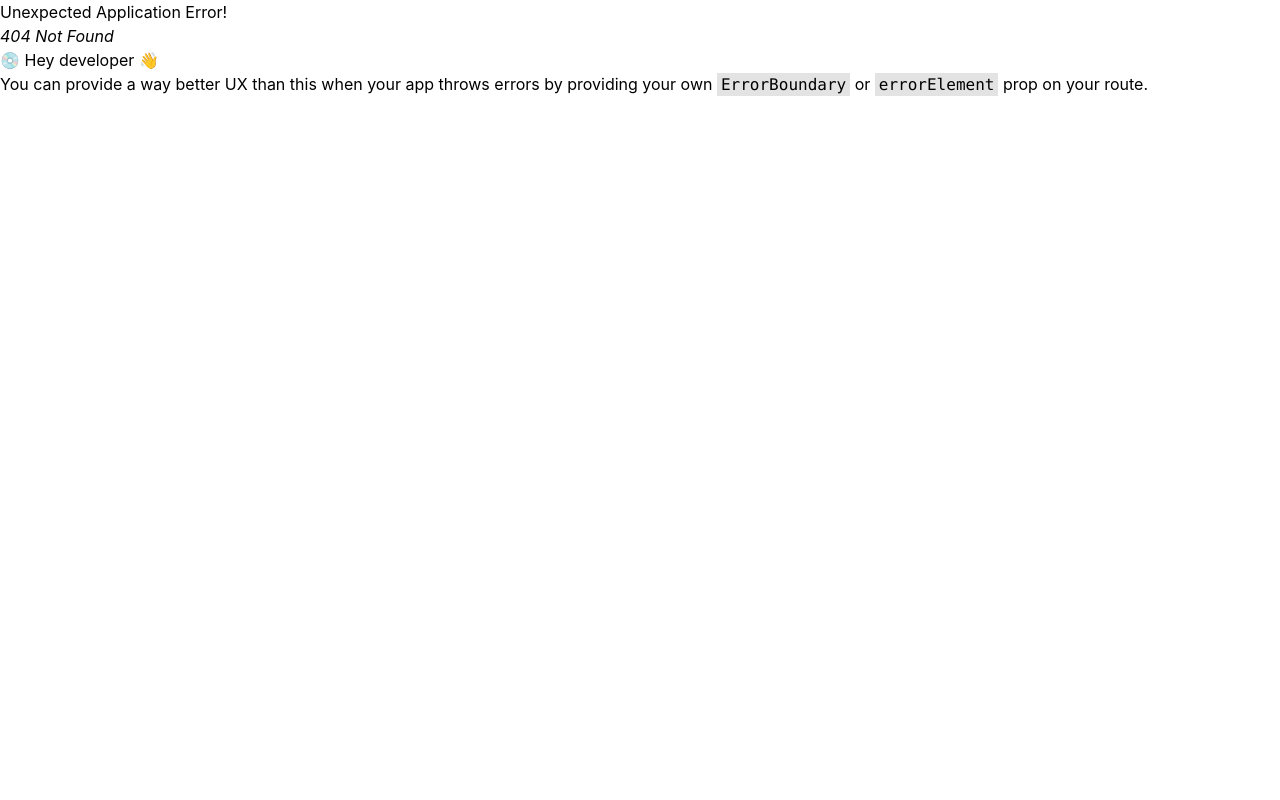
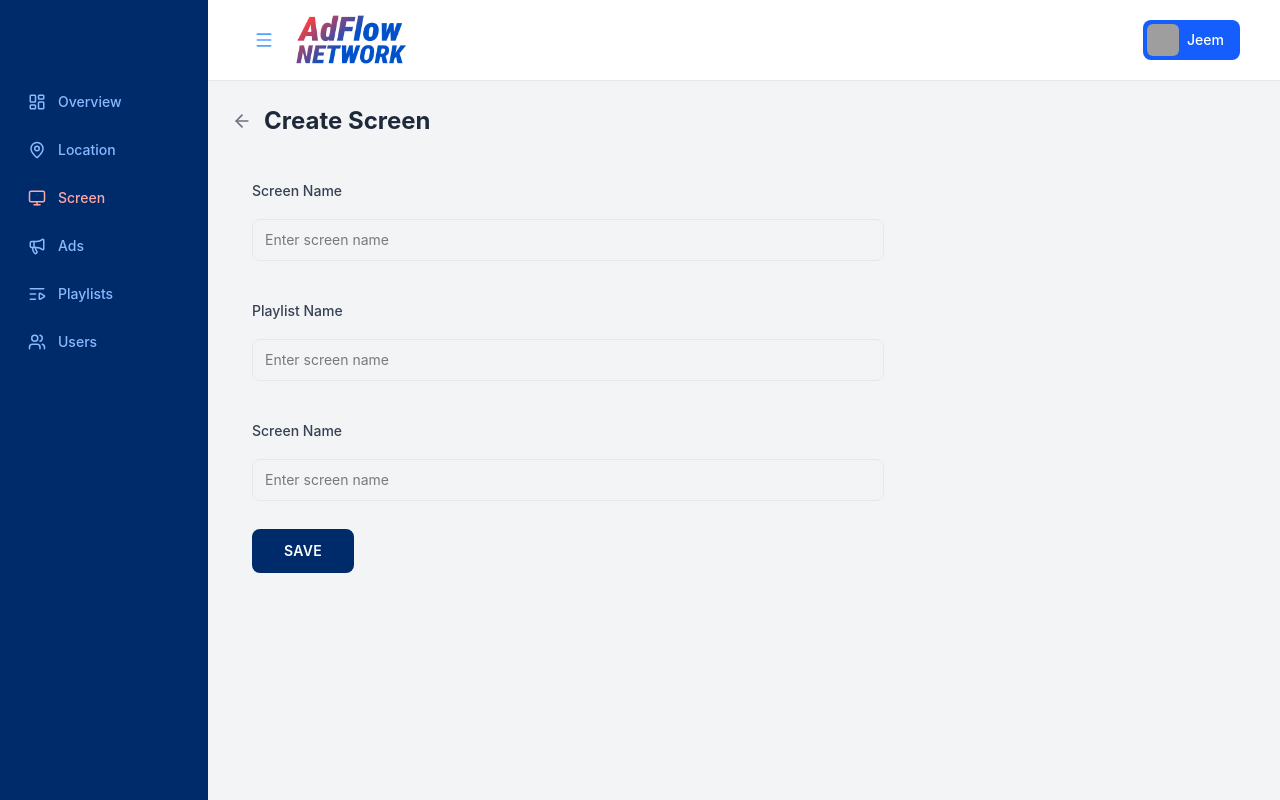
Before and after one commit to bushrajeem/AdFlow-Network-DOOH-Advertising-System, a React (Vite) app: page /admin/screen/create in a window 1280 px wide. Before the commit this address had no page. Built offline with nearby package versions, Linux system fonts and the light colour scheme; grey boxes are pictures that could not be loaded.

Commit message:
refactor: renamed screens/create to screen/create for easy navigation and avoiding confusion

```diff
--- a/src/main.jsx
+++ b/src/main.jsx
@@ -56,7 +56,7 @@ const router = createBrowserRouter([
       { path: "screen", element: <ScreenPage /> },
       { path: "ads", element: <AdsPage /> },
       { path: "ads/create", element: <CreateAdPage /> },
-      { path: "screens/create", element: <CreateScreenPage /> },
+      { path: "screen/create", element: <CreateScreenPage /> },
       { path: "playlists", element: <PlaylistsPage /> },
       { path: "users", element: <UsersPage /> },
     ],
--- a/src/pages/admin/CreateScreenPage.jsx
+++ b/src/pages/admin/CreateScreenPage.jsx
@@ -6,45 +6,28 @@
  *   POST /api/admin/screens — submit form with FormData
  */
 
-import { ArrowLeft, Plus, X } from "lucide-react";
-import { useRef, useState } from "react";
+import { ArrowLeft } from "lucide-react";
+import { useState } from "react";
 import { useNavigate } from "react-router-dom";
 
 function CreateScreenPage() {
   const navigate = useNavigate();
 
   const [screenName, setScreenName] = useState("");
-  const [video, setVideo] = useState(null);
-  const [videoPreview, setVideoPreview] = useState(null);
 
-  const videoRef = useRef(null);
 
-  // Handle video file selection — validates MP4 only
-  const handleVideo = (e) => {
-    const file = e.target.files[0];
-    if (!file) return;
-    // TODO: add size and duration validation before upload
-    if (file.type !== "video/mp4") return alert("Only MP4 files are allowed.");
-    setVideo(file);
-    setVideoPreview(URL.createObjectURL(file));
-  };
 
   // TODO: connect to POST /api/admin/screens with FormData
   const handleSave = () => {
     if (!screenName) return alert("Please enter a screen name.");
-    if (!video) return alert("Please upload a video.");
 
     const formData = new FormData();
     formData.append("name", screenName);
-    formData.append("video", video);
 
-    console.log("Save screen — POST /api/admin/screens", { screenName, video });
+    console.log("Save screen — POST /api/admin/screens", { screenName });
     // After successful save: navigate("/admin/screens");
   };
-  const clearVideo = () => {
-    setVideo(null);
-    setVideoPreview(null);
-  };
+
 
   return (
     <div className="max-w-2xl">
@@ -59,6 +42,7 @@ function CreateScreenPage() {
         <h1 className="text-2xl font-bold text-gray-800">Create Screen</h1>
       </div>
 
+        {/* screen name */}
       <div className="flex flex-col gap-7 px-5">
         {/*Screen Name*/}
         <div className="flex flex-col gap-1.5">
@@ -74,86 +58,34 @@ function CreateScreenPage() {
           />
         </div>
 
-        {/* Screen Creation — Selected Template */}
-        <div className="flex flex-col gap-2">
-          <p className="text-sm font-medium text-gray-700">Screen Creation</p>
-          <div className="flex items-center gap-2">
-            <span className="text-sm text-gray-500">Selected template:</span>
-
-            {/* TODO: replace "No template selected" with actual selected template name */}
-            <span className="text-sm text-gray-400 italic">
-              No template selected
-            </span>
-          </div>
+{/*Screen playlist*/}
+        <div className="flex flex-col gap-1.5">
+          <label className="text-sm font-medium text-gray-700 py-3">
+            Playlist Name
+          </label>
+          <input
+            type="text"
+            placeholder="Enter screen name"
+            value={screenName}
+            onChange={(e) => setScreenName(e.target.value)}
+            className="border border-gray-200 rounded-lg px-3 py-2.5 text-sm outline-none focus:ring-2 focus:ring-blue-300"
+          />
         </div>
 
-        {/* Upload Video */}
-        <div className="flex flex-col gap-3">
-          <p className="text-[20px] font-bold text-gray-700 py-2">
-            Upload your video Ad
-          </p>
-
-          <div className="relative flex">
-            {/* Video Upload */}
-            <button
-              onClick={() => videoRef.current.click()}
-              className="flex-1 border-2 border-dashed border-gray-300 rounded-xl flex flex-col items-center gap-2 hover:border-red-300 hover:bg-red-50 transition-colors"
-            >
-              {videoPreview ? (
-                // Show video preview if uploaded
-                <video
-                  src={videoPreview}
-                  className="w-52 h-58 object-cover rounded-lg"
-                  muted
-                />
-              ) : (
-                <div className="flex flex-col items-center px-8 py-10">
-                  <div className="w-10 h-10 rounded-full border-2 border-red-400 flex items-center justify-center">
-                    <Plus size={20} className="text-red-400" />
-                  </div>
-                  <p className="text-sm font-semibold text-red-400 py-2">
-                    Add Video
-                  </p>
-                  <p className="text-xs text-gray-400 text-center leading-relaxed">
-                    Drag and drop your video
-                    <br />
-                    file or click to browse
-                  </p>
-                  <p className="text-xs text-gray-400 py-2">
-                    Supports MP4 up to 100MB
-                  </p>
-                </div>
-              )}
-            </button>
-            {/* Delete button — only visible when a video is selected */}
-            {videoPreview && (
-              <button
-                onClick={clearVideo}
-                className="absolute top-2 right-2 w-6 h-6 bg-red-500 hover:bg-red-600 text-white rounded-full flex items-center justify-center transition-colors"
-              >
-                <X size={12} />
-              </button>
-            )}
-          </div>
-
-          {/* Size recommendation note */}
-          <div className="text-sm text-gray-500 py-2">
-            <span className="font-semibold text-gray-700">
-              Expected video size: 9:16 aspect ratio
-            </span>
-            <br />
-            Recommended: e.g. 1080 × 1920
-          </div>
-
-          {/* Hidden file inputs */}
+        {/*Screen Name*/}
+        <div className="flex flex-col gap-1.5">
+          <label className="text-sm font-medium text-gray-700 py-3">
+            Screen Name
+          </label>
           <input
-            ref={videoRef}
-            type="file"
-            accept="video/mp4"
-            onChange={handleVideo}
-            className="hidden"
+            type="text"
+            placeholder="Enter screen name"
+            value={screenName}
+            onChange={(e) => setScreenName(e.target.value)}
+            className="border border-gray-200 rounded-lg px-3 py-2.5 text-sm outline-none focus:ring-2 focus:ring-blue-300"
           />
         </div>
+
 
         {/* Save Button */}
         <button
--- a/src/pages/admin/ScreenPage.jsx
+++ b/src/pages/admin/ScreenPage.jsx
@@ -48,7 +48,7 @@ function ScreenPage() {
   );
 
   // TODO: open modal or navigate to add screen form
-  const handleAdd = () => navigate("/admin/screens/create");
+  const handleAdd = () => navigate("/admin/screen/create");
 
   // TODO: connect to DELETE /api/admin/screens/:id
   const handleDelete = (id) => console.log("Delete screen:", id);
```
